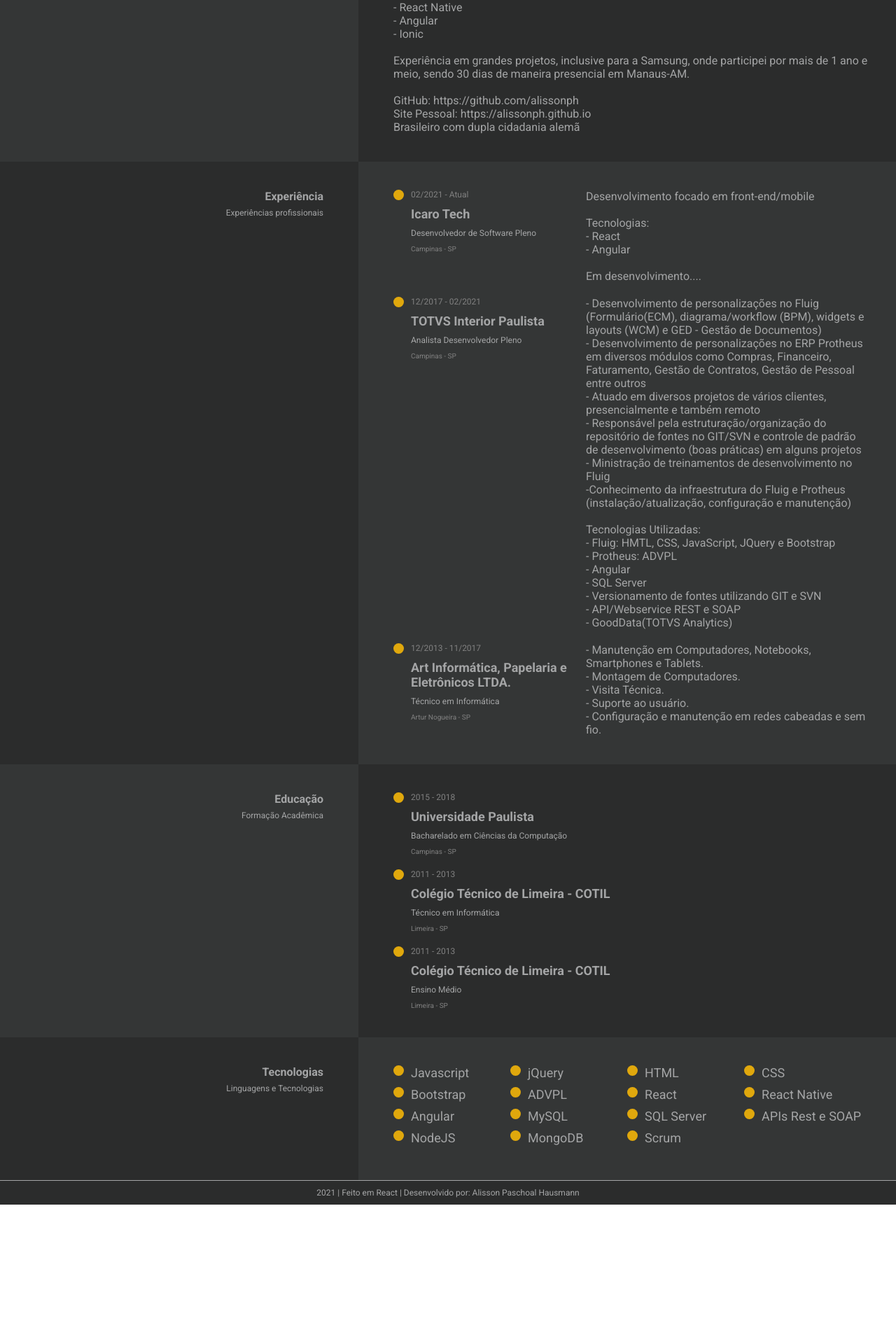
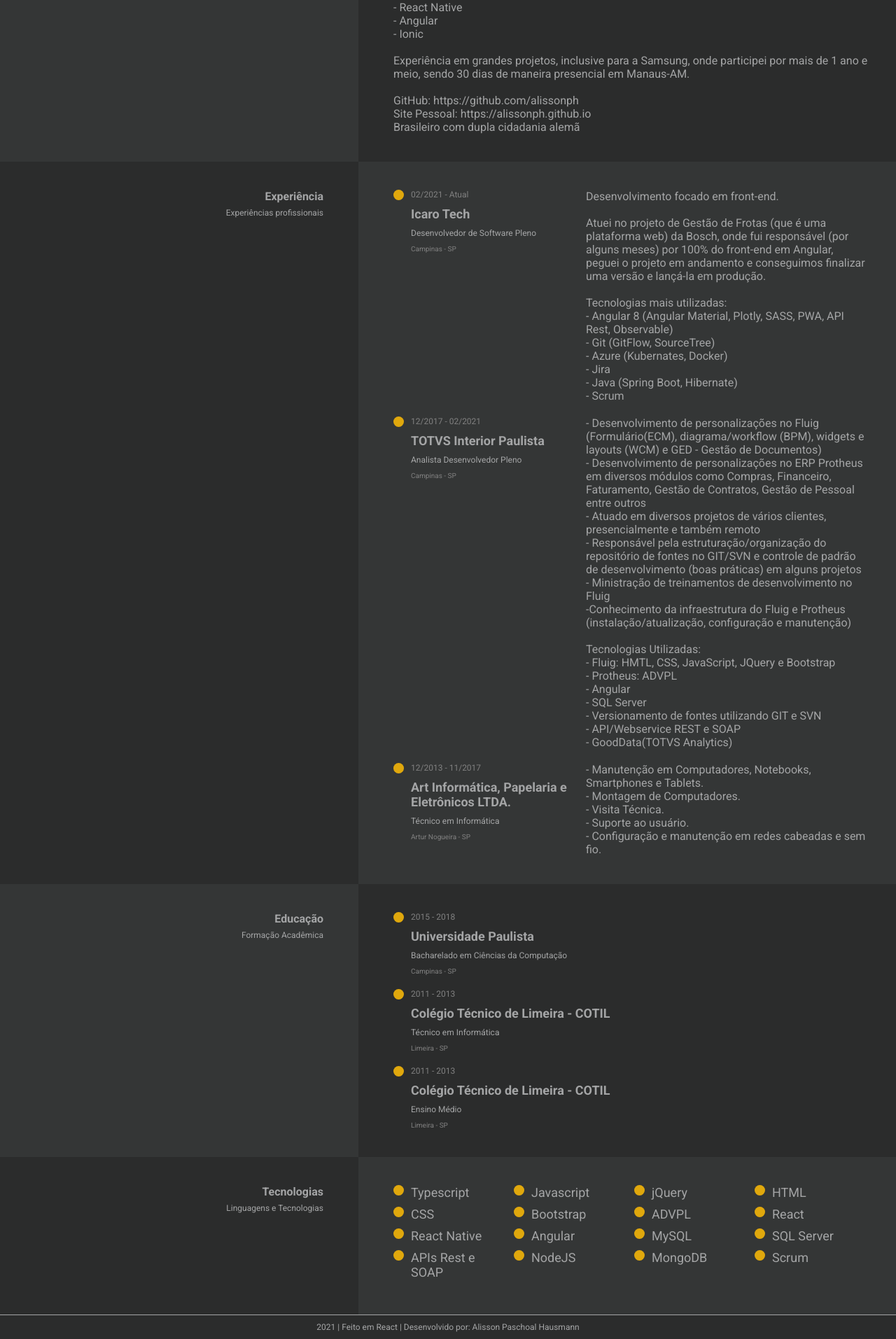
Before and after one commit to alissonph/alissonph.github.io, a React (Create React App) app: page / in a window 1280 px wide. Shown: the part 934-2847 px from the top of the page at 70% size. Before the commit the page ends 2655 px from the top, so only its background shows below. Built offline with nearby package versions, Linux system fonts and the light colour scheme.

Commit message:
Update job experience

```diff
--- a/src/components/Page/styles.js
+++ b/src/components/Page/styles.js
@@ -271,6 +271,7 @@ export const EducationInfo = styled.div`
 
 export const SectionTechnologies = styled.div`
   display: grid;
+  column-gap: 1rem;
   grid-template-columns: repeat(4, 1fr);
 
   @media screen and (max-width: 1000px) {
--- a/src/data/data.json
+++ b/src/data/data.json
@@ -28,14 +28,15 @@
     }
   ],
   "intro": "Desenvolvedor de softwares, formado em ciências da computação, atualmente atuando focado em front-end/mobile.<br/> <br/> Tecnologias mais utilizadas:<br/> - React<br/> - React Native<br/> - Angular<br/> - Ionic<br/> <br/> Experiência em grandes projetos, inclusive para a Samsung, onde participei por mais de 1 ano e meio, sendo 30 dias de maneira presencial em Manaus-AM.<br/> <br/> GitHub: https://github.com/alissonph<br/> Site Pessoal: https://alissonph.github.io<br/> Brasileiro com dupla cidadania alemã",
-  "experience":[
+  "experience": [
     {
       "year": "02/2021 - Atual",
       "companyName": "Icaro Tech",
       "functionName": "Desenvolvedor de Software Pleno",
       "city": "Campinas - SP",
-      "description": "Desenvolvimento focado em front-end/mobile<br/> <br/> Tecnologias:<br/> - React<br/> - Angular<br/> <br/> Em desenvolvimento....<br/>"
-    },{
+      "description": "Desenvolvimento focado em front-end.<br/><br/>Atuei no projeto de Gestão de Frotas (que é uma plataforma web) da Bosch, onde fui responsável (por alguns meses) por 100% do front-end em Angular, peguei o projeto em andamento e conseguimos finalizar uma versão e lançá-la em produção.<br/><br/>Tecnologias mais utilizadas:<br/>- Angular 8 (Angular Material, Plotly, SASS, PWA, API Rest, Observable)<br/>- Git (GitFlow, SourceTree)<br/>- Azure (Kubernates, Docker)<br/>- Jira<br/>- Java (Spring Boot, Hibernate) <br/>- Scrum"
+    },
+    {
       "year": "12/2017 - 02/2021",
       "companyName": "TOTVS Interior Paulista",
       "functionName": "Analista Desenvolvedor Pleno",
@@ -70,7 +71,8 @@
       "city": "Limeira - SP"
     }
   ],
-  "technologies":[
+  "technologies": [
+    "Typescript",
     "Javascript",
     "jQuery",
     "HTML",
```
Also changed, not shown: 1 other file (tests, documents, lock files or other folders).
